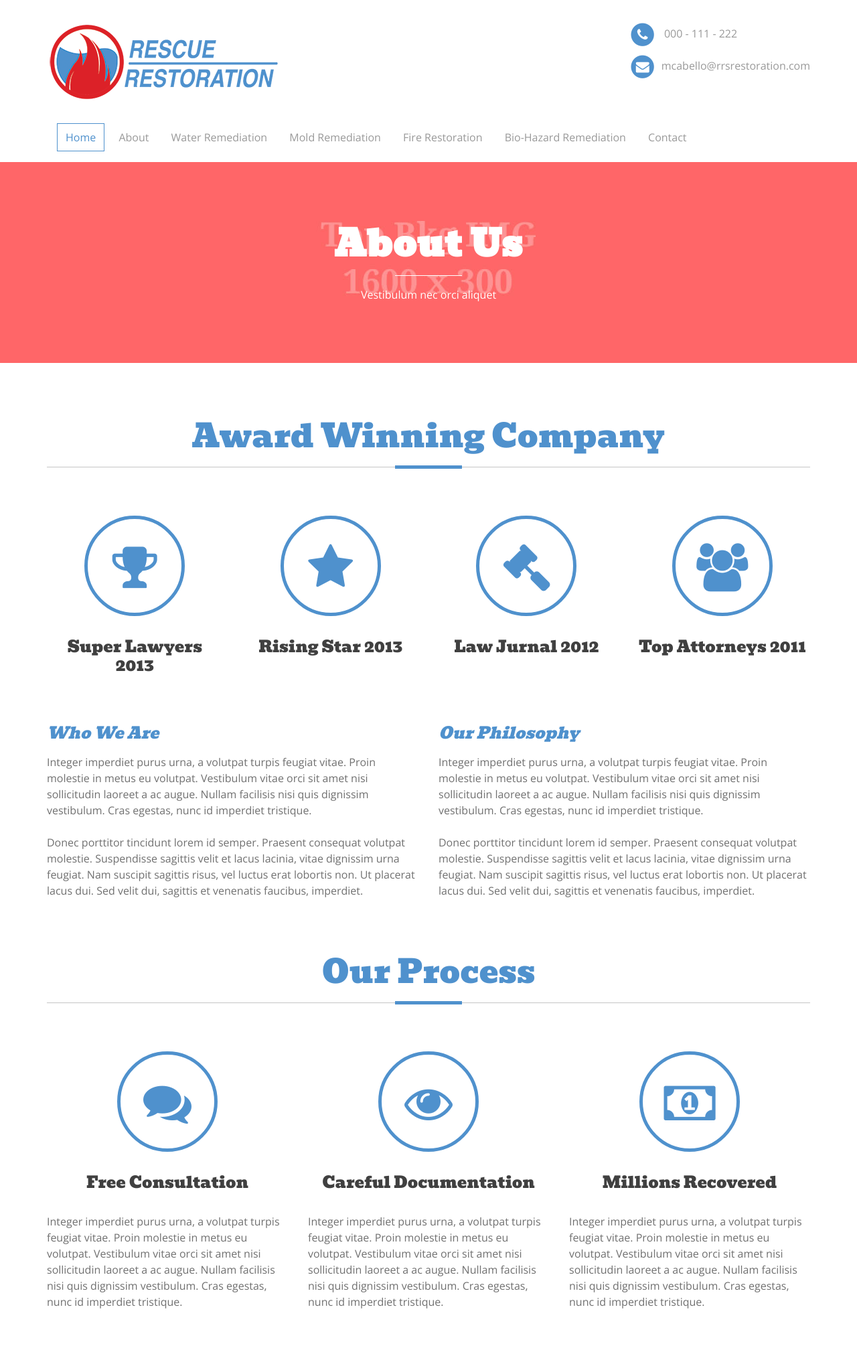
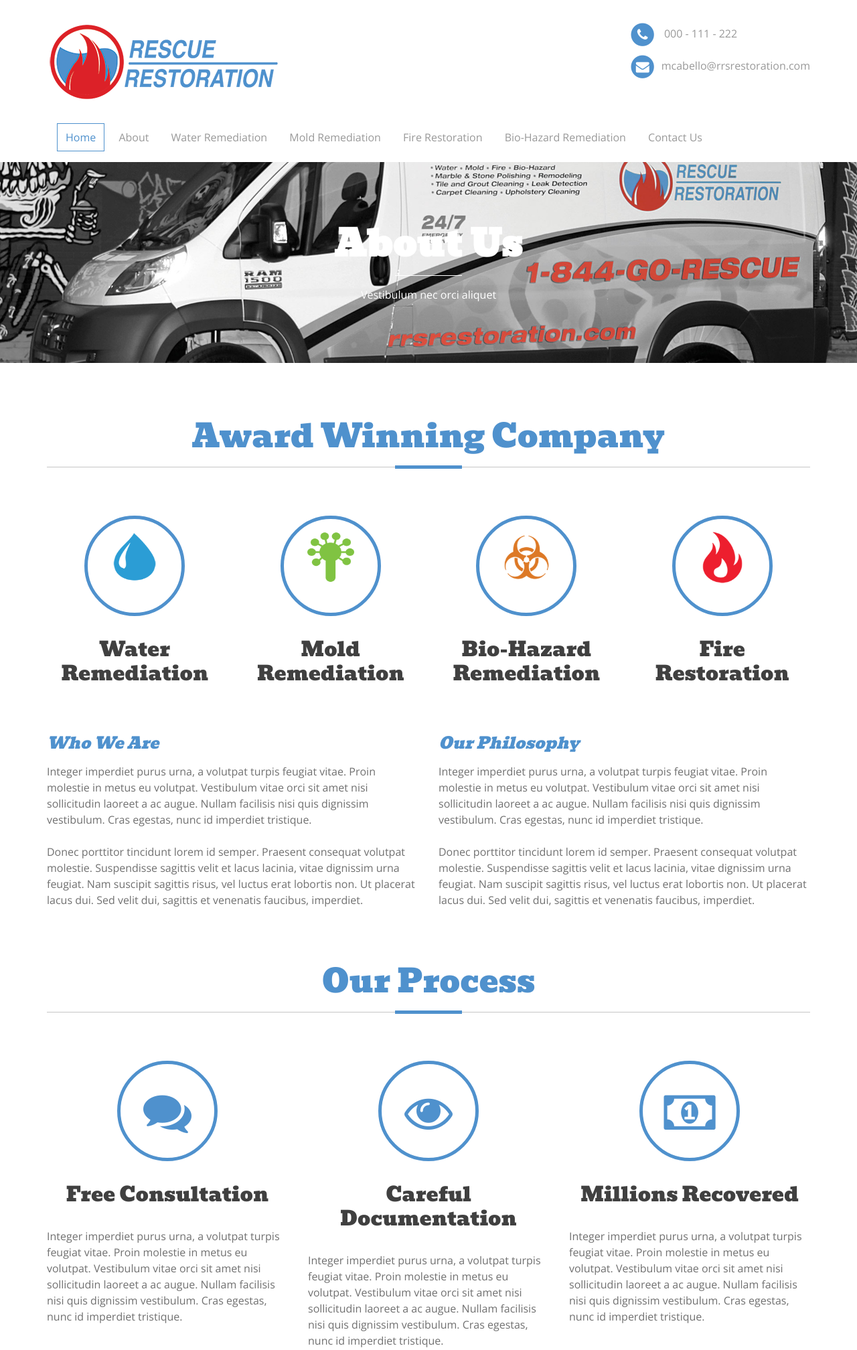
Before and after one commit to efuste/Rescue-Restoration, a PHP site: page /about.php in a window 1280 px wide. Shown: the top 2016 px of the page at 67% size. Run offline with PHP 8.4, Linux system fonts and the light colour scheme; some libraries are stand-ins or nearby versions; some web fonts are replaced.

Commit message:
Update
worked on about us page

```diff
--- a/about.php
+++ b/about.php
@@ -1,6 +1,6 @@
 <?php include "header.php"?>
 
-<div class="page-head" style="background-image:url(images/bkgs/about.jpg);">
+<div class="page-head about">
 <div class="vertical">
 
 <h2 class="page-title">About Us</h2>
@@ -24,29 +24,29 @@
 <div class="row">
         <div class="col-sm-6 col-md-3">
 			<div class="inside-col-circle">
-         <div class="circle-icon"><i class="fa fa-trophy"></i></div>
-         <h5 class="circle-title">Super Lawyers 2013</h5>
+         <div class="circle-icon"><i class="fa"><img src="images/waterblue.png"/></i></div>
+         <h4 class="circle-title">Water Remediation</h4>
          </div><!--.inside-col-circle-->
         </div><!--.col-md-3-->
 
          <div class="col-sm-6 col-md-3">
 			<div class="inside-col-circle">
-         <div class="circle-icon"><i class="fa fa-star"></i></div>
-         <h5 class="circle-title">Rising Star 2013</h5>
+         <div class="circle-icon"><i class="fa"><img src="images/mold.png"/></i></div>
+         <h5 class="circle-title">Mold Remediation</h5>
          </div><!--.inside-col-circle-->
         </div><!--.col-md-3-->
 
           <div class="col-sm-6 col-md-3">
 			<div class="inside-col-circle">
-         <div class="circle-icon"><i class="fa fa-gavel"></i></div>
-         <h5 class="circle-title">Law Jurnal 2012</h5>
+         <div class="circle-icon"><i class="fa"><img src="images/bio.png"/></i></div>
+         <h5 class="circle-title">Bio-Hazard Remediation</h5>
          </div><!--.inside-col-circle-->
         </div><!--.col-md-3-->
 
           <div class="col-sm-6 col-md-3">
 			<div class="inside-col-circle">
-         <div class="circle-icon"><i class="fa fa-users"></i></div>
-         <h5 class="circle-title">Top Attorneys 2011</h5>
+         <div class="circle-icon"><i class="fa"><img src="images/fire.png"/></i></div>
+         <h5 class="circle-title">Fire Restoration</h5>
          </div><!--.inside-col-circle-->
         </div><!--.col-md-3-->
 
@@ -347,7 +347,7 @@
 
 <footer>
 <div id="footer-content">
-<div class="container">
+<div class="container footer-contact">
 
 <h3 class="footer-title alignc">Free Case Evaluation</h3>
 <h5 class="footer-subtitle alignc">Fill out the form to receive a free confidential consultation</h5>
--- a/header.php
+++ b/header.php
@@ -57,7 +57,7 @@
                 <li><a href="services-areas.html">Mold Remediation</a></li>
                 <li><a href="services-areas.html">Fire Restoration</a></li>
                 <li><a href="services-areas.html">Bio-Hazard Remediation</a></li>
-                <li><a href="contact.html">Contact</a></li>
+                <li><a href="contact.html">Contact Us</a></li>
               </ul>
             </div>
             <!-- /.navbar-collapse -->
--- a/style.css
+++ b/style.css
@@ -65,6 +65,7 @@ em { font-style: italic; }
 .margin-b32{margin-bottom:32px;}
 .column-clear{clear:both;}
 div { position:relative }
+
 a:active,a:focus{outline: none;
 text-decoration:none;}
 
@@ -380,9 +381,15 @@ border:5px solid #4f91cd;}
 .services-icon, .circle-icon{text-align:center;
 font-size:72px;
 color:#4f91cd;}
-.services-title, .circle-title{font-weight:400;
+.services-title, {font-weight:400;
 text-align:center;
-margin-top:16px;}
+margin-top:16px; font-size: 21px;}
+
+.circle-title{
+text-align:center;
+font-weight:400;
+font-size: 30px;
+}
 
 .services-item:hover .services-icon, .circle-icon:hover i{-webkit-transform: scale(1.2,1.2);
 -moz-transform: scale(1.2,1.2);
@@ -512,6 +519,18 @@ border:none;
 
  ************************************/
 
+
+
+.circle-icon i.fa img {
+
+    width: 70px;
+    height: 80px;
+    margin-bottom: 20px;
+}
+
+.about {
+    background-image:url(images/bkgs/truck_img.jpg);
+}
 .about-title h3{color:#404040;}
 
 .about-section:after, .case:after, .lawyer:after{background-color: #4f91cd;
```
Also changed, not shown: index.php (+4 -6 lines), images/bkgs/truck_img.jpg (added), 1 other file.
